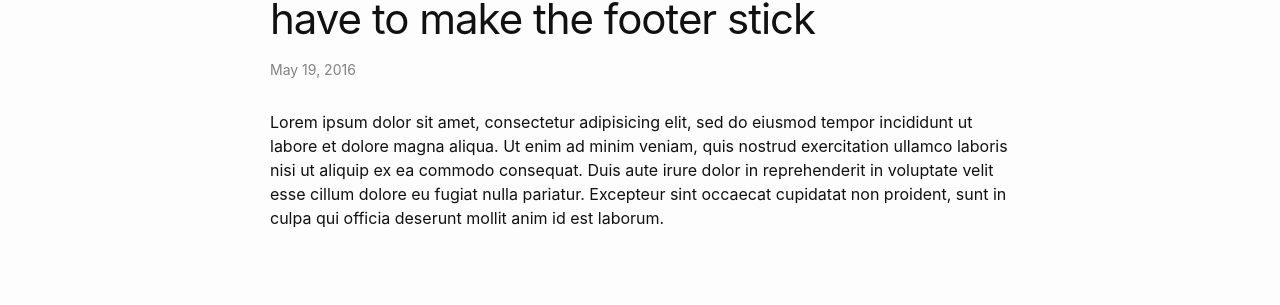
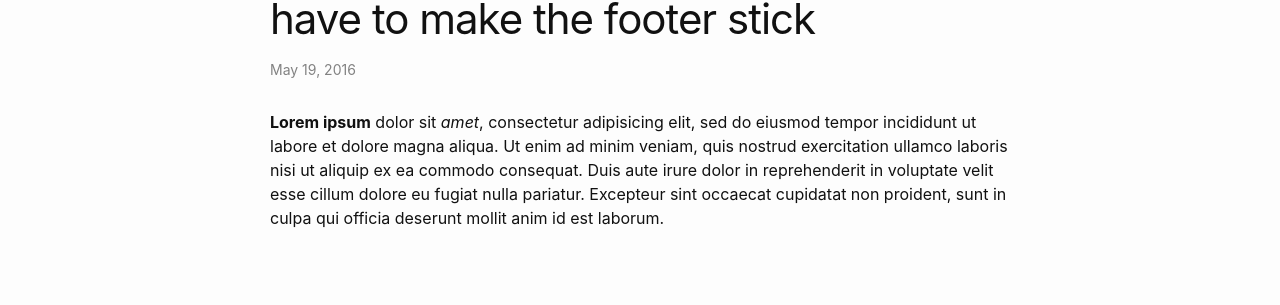
Before and after one commit to sunfishstanford/sunfishstanford.github.io, a Jekyll site: the page built from _posts/2016-05-19-super-short-article.md, in a window 1280 px wide. Shown: the part 145-450 px from the top of the page. Built offline with Jekyll 4.4.1, drawn with Linux system fonts in a browser that asks for light colours; comment, search, counter and statistics services are not loaded.

```diff
--- a/_posts/2016-05-19-super-short-article.md
+++ b/_posts/2016-05-19-super-short-article.md
@@ -4,4 +4,4 @@ title: "Some articles are just so short that we have to make the footer stick"
 categories: misc
 ---
 
-Lorem ipsum dolor sit amet, consectetur adipisicing elit, sed do eiusmod tempor incididunt ut labore et dolore magna aliqua. Ut enim ad minim veniam, quis nostrud exercitation ullamco laboris nisi ut aliquip ex ea commodo consequat. Duis aute irure dolor in reprehenderit in voluptate velit esse cillum dolore eu fugiat nulla pariatur. Excepteur sint occaecat cupidatat non proident, sunt in culpa qui officia deserunt mollit anim id est laborum.
+**Lorem ipsum** dolor sit _amet_, consectetur adipisicing elit, sed do eiusmod tempor incididunt ut labore et dolore magna aliqua. Ut enim ad minim veniam, quis nostrud exercitation ullamco laboris nisi ut aliquip ex ea commodo consequat. Duis aute irure dolor in reprehenderit in voluptate velit esse cillum dolore eu fugiat nulla pariatur. Excepteur sint occaecat cupidatat non proident, sunt in culpa qui officia deserunt mollit anim id est laborum.
```
